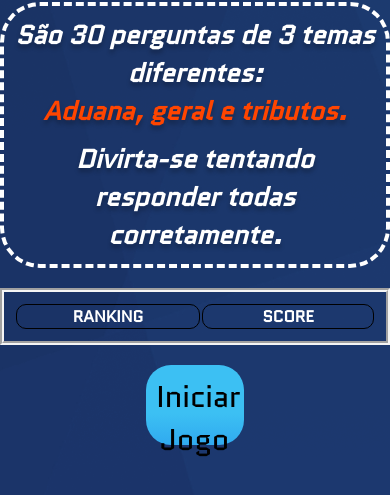
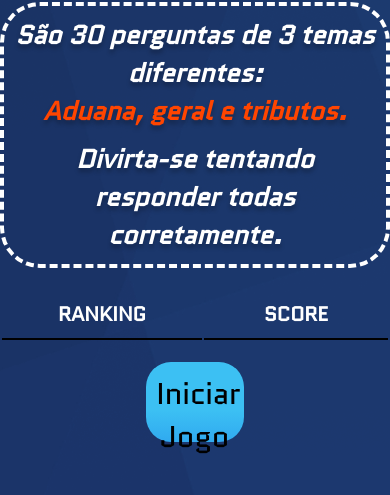
Before and after one commit to Rafa2697/ProjetoExtensao, a website: page public/index.html in a window 390 px wide. Shown: the part 141-636 px from the top of the page. Drawn offline with Linux system fonts and the light colour scheme; no server answers.

Commit message:
Update index.css

```diff
--- a/public/css/index.css
+++ b/public/css/index.css
@@ -73,14 +73,22 @@ header{
     height: auto;
     text-align: center;
     margin: 30px auto;
-    border: 4px groove whitesmoke;
-    padding: 10px;
+    /* border: 4px groove whitesmoke; */
+
 }
 
 table th, td {
-    border: 1px solid black;
+  border: none;
+    /* border: 1px solid black; */
+    border-top: none;
+    border-left:none ;
+    border-right: none;
+    border-bottom: 2px solid black ;
+    margin: 10px;
+    padding: 10px;
     width: 200vw;
     margin: 30px;
+    font-size: 20px
   }
 
   .botao{
@@ -148,13 +156,12 @@ table th, td {
     height: auto;
     text-align: center;
     margin: 20px auto;
-    border: 4px groove whitesmoke;
+
 
 }
 table th, td {
-  border: 1px solid black;
   width: 100vw;
-  border-radius: 10px;
+  border-right: none;
 }
 
 footer{
```
